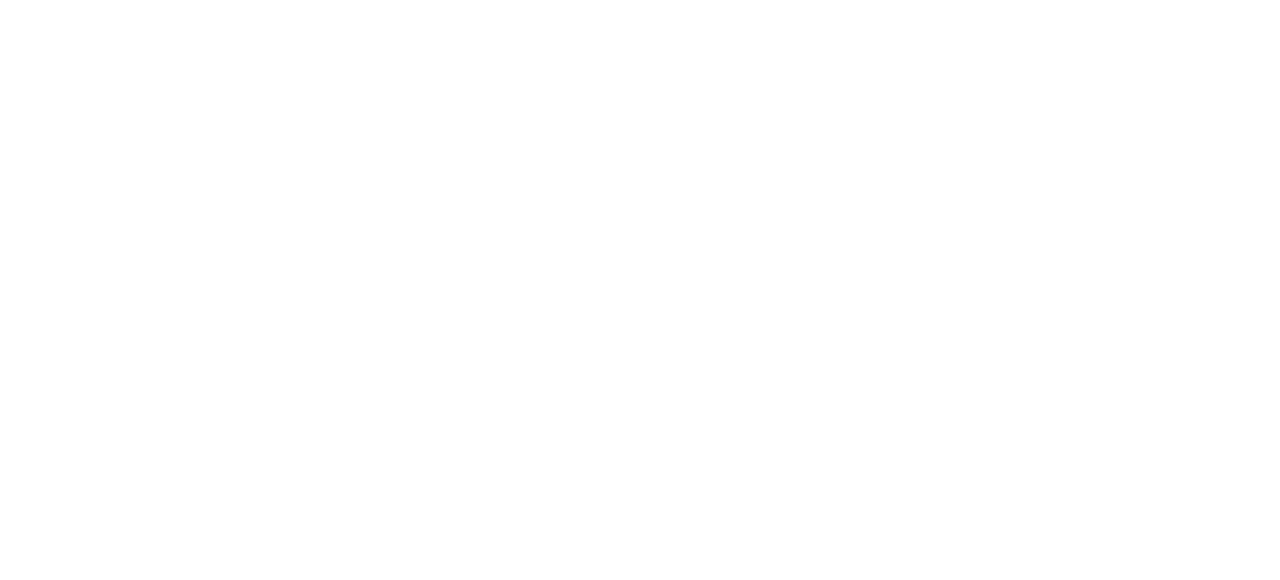
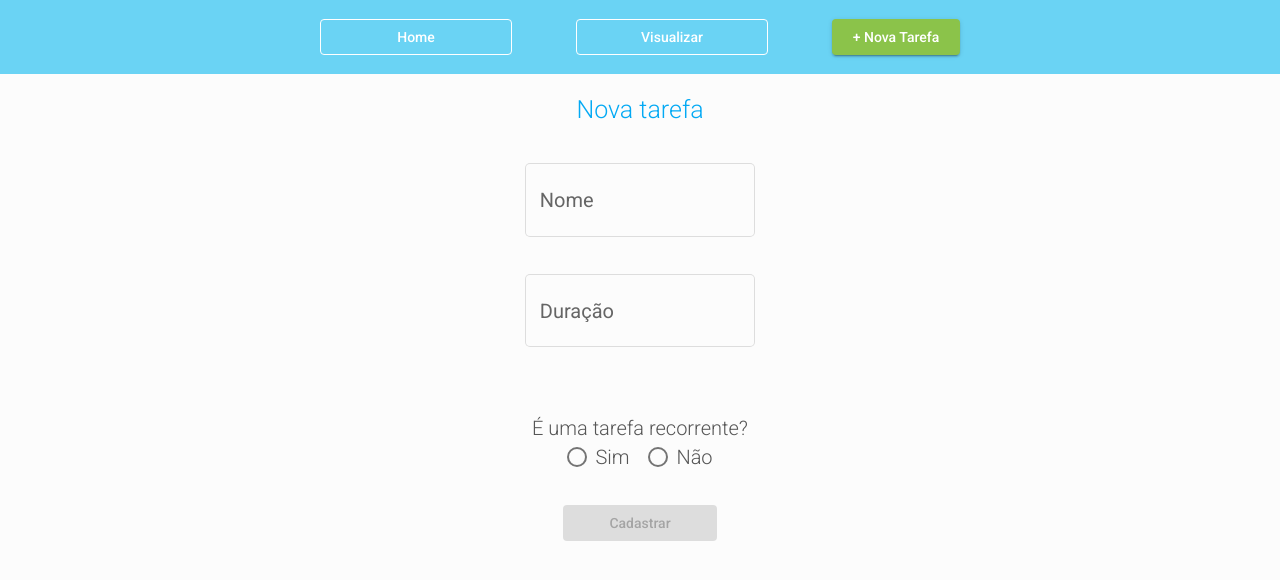
Before and after one commit to eusougz/clean-house, an Angular app in the folder front-end/: page /new-task in a window 1280 px wide. Before the commit this address led to /. Shown: the top 580 px of the page. Built offline with nearby package versions, Linux system fonts and the light colour scheme.

Commit message:
tela adicionar tarefa

```diff
--- a/front-end/src/app/app-routing.module.ts
+++ b/front-end/src/app/app-routing.module.ts
@@ -2,11 +2,13 @@ import { NgModule } from '@angular/core';
 import { Routes, RouterModule } from '@angular/router';
 import { LoginComponent } from './login/login.component';
 import { HomeComponent } from './home/home.component';
+import { NewTaskComponent } from './new-task/new-task.component';
 
 
 const routes: Routes = [
   { path: 'login', component: LoginComponent },
-  { path: 'home', component: HomeComponent }
+  { path: 'home', component: HomeComponent },
+  { path: 'new-task', component: NewTaskComponent }
 ];
 
 @NgModule({
--- a/front-end/src/app/app.component.html
+++ b/front-end/src/app/app.component.html
@@ -1 +1,14 @@
-<router-outlet></router-outlet>
+<div id="menu" fxLayoutGap="5%" fxLayoutAlign="center center">
+  <button fxFlex="15" mat-stroked-button routerLink="/home">Home</button>
+  <button fxFlex="15" mat-stroked-button [matMenuTriggerFor]="visualizar">Visualizar</button>
+  <button fxFlex="10" mat-raised-button color="accent" routerLink="/new-task">+ Nova Tarefa</button>
+</div>
+
+<mat-menu #visualizar="matMenu">
+  <button mat-menu-item>Tarefas Pendentes</button>
+  <button mat-menu-item>Tarefas Semanais</button>
+</mat-menu>
+
+<div class="bg-color">
+  <router-outlet></router-outlet>
+</div>
--- a/front-end/src/app/app.component.scss
+++ b/front-end/src/app/app.component.scss
@@ -0,0 +1,13 @@
+#menu {
+  padding-top: 1.5%;
+  padding-bottom: 1.5%;
+  background-color: #6AD3F4;
+}
+#menu button {
+  color: white;
+  border-color: white;
+}
+.bg-color {
+  height: 100%;
+  background-color: #fcfcfc;
+}
--- a/front-end/src/app/home/home.component.html
+++ b/front-end/src/app/home/home.component.html
@@ -1,45 +1,37 @@
 
-<div id="menu" fxLayoutGap="5%" fxLayoutAlign="center center">
-  <button fxFlex="15" mat-stroked-button>Home</button>
-  <button fxFlex="15" mat-stroked-button [matMenuTriggerFor]="visualizar">Visualizar</button>
-  <button fxFlex="10" mat-raised-button color="accent">+ Nova Tarefa</button>
-</div>
-
-<mat-menu #visualizar="matMenu">
-  <button mat-menu-item>Tarefas Pendentes</button>
-  <button mat-menu-item>Tarefas Semanais</button>
-</mat-menu>
-
-<div fxLayout="column" fxLayoutAlign="center center">
+<div fxLayout="column" fxLayoutAlign="start center">
 
 
   <div class="w-100" fxLayout="column" fxFlexOffset="5%" fxLayoutAlign="center center" fxLayoutGap="2%">
 
-
-
-    <label class="fs-25 black">Tarefas do dia</label>
+    <label class="title">Tarefas do dia</label>
 
     <div class="w-100" fxLayout="row" fxLayoutAlign="center center" fxLayoutGap="2%">
 
       <mat-card fxLayout="column" fxLayoutGap="5%">
-        <span class="data">Organizar cama</span>
-        <div fxLayout="column">
-          <label class="data-title">Duração</label>
+        <span class="data black">Varrer a casa</span>
+        <div fxLayout="column" >
+          <label class="data-title black">Duração</label>
           <div fxLayout fxLayoutAlign="start center" fxLayoutGap="1%">
             <mat-icon>timer</mat-icon>
-            <span class="data">2 minutos</span>
+            <span class="data black">10 minutos</span>
           </div>
         </div>
-        <button mat-stroked-button disabled="true">Concluido</button>
+        <button mat-stroked-button color="accent" disabled="true">Concluido</button>
       </mat-card>
 
       <mat-card fxLayout="column" fxLayoutGap="5%">
-        <span class="data">Varrer a casa</span>
+        <div fxLayout fxLayoutAlign="space-between center">
+          <span class="data black">Organizar cama</span>
+          <div>
+            <mat-icon color="warn" matTooltip="3 dias atrasado">warning</mat-icon>
+          </div>
+        </div>
         <div fxLayout="column">
-          <label class="data-title">Duração</label>
+          <label class="data-title black">Duração</label>
           <div fxLayout fxLayoutAlign="start center" fxLayoutGap="1%">
             <mat-icon>timer</mat-icon>
-            <span class="data">10 minutos</span>
+            <span class="data black">2 minutos</span>
           </div>
         </div>
         <button mat-stroked-button color="accent">Concluir</button>
@@ -50,24 +42,24 @@
     <div class="w-100"  fxLayout="row" fxLayoutAlign="center center" fxLayoutGap="2%">
 
       <mat-card fxLayout="column" fxLayoutGap="5%">
-        <span class="data">Passar pano</span>
+        <span class="data black">Passar pano</span>
         <div fxLayout="column">
-          <label class="data-title">Duração</label>
+          <label class="data-title black">Duração</label>
           <div fxLayout fxLayoutAlign="start center" fxLayoutGap="1%">
             <mat-icon>timer</mat-icon>
-            <span class="data">8 minutos</span>
+            <span class="data black">8 minutos</span>
           </div>
         </div>
         <button mat-stroked-button color="accent">Concluir</button>
       </mat-card>
 
       <mat-card fxLayout="column" fxLayoutGap="5%">
-        <span class="data">Limpar banheiro</span>
+        <span class="data black">Limpar banheiro</span>
         <div fxLayout="column">
-          <label class="data-title">Duração</label>
+          <label class="data-title black">Duração</label>
           <div fxLayout fxLayoutAlign="start center" fxLayoutGap="1%">
             <mat-icon>timer</mat-icon>
-            <span class="data">25 minutos</span>
+            <span class="data black">25 minutos</span>
           </div>
         </div>
         <button mat-stroked-button color="accent">Concluir</button>
--- a/front-end/src/app/home/home.component.scss
+++ b/front-end/src/app/home/home.component.scss
@@ -1,34 +1,26 @@
-#menu {
-  padding-top: 3%;
-  padding-bottom: 3%;
-  background-color: #6AD3F4;
-}
-
 .w-100 {
   width: 100%;
 }
 .fs-25 {
   font-size: 25px;
 }
-.black {
-  color: #565656;
-}
 
 mat-card{
   width: 20%;
 }
-button, #menu button {
-  color: white;//#6AD3F4;
+button {
+  color: white;
   border-color: white;
 }
 button.mat-menu-item {
   color: #b5b5b5;
 }
 .data-title {
-  color: #565656;
   font-weight: bold;
 }
 .data {
-  color: #565656;
   font-size: 20px;
 }
+.black, .black mat-card {
+  color: #565656;
+}
--- /dev/null
+++ b/front-end/src/app/new-task/new-task.component.html
@@ -0,0 +1,64 @@
+
+<div class="black fs-20" fxFlex fxLayout="column" fxLayoutAlign="center center" fxLayoutGap="3%">
+
+  <label class="title" fxFlexOffset="2%">Nova tarefa</label>
+
+  <div class="w-60" fxLayout="column" fxLayoutAlign="center center">
+    <mat-form-field appearance="outline" class="w-30">
+      <mat-label>Nome</mat-label>
+      <input matInput placeholder="Digite o nome da tarefa">
+    </mat-form-field>
+
+    <mat-form-field appearance="outline" class="w-30">
+      <mat-label>Duração</mat-label>
+      <input matInput placeholder="Digite em minutos" type="number" min="1">
+    </mat-form-field>
+  </div>
+
+  <div fxLayout="column" fxLayoutGap="2%" fxLayoutAlign="center center" class="w-30 fs-20">
+    <label id="recorrente">É uma tarefa recorrente?</label>
+    <mat-radio-group
+      aria-label="recorrente"
+      fxLayoutAlign="center center"
+      fxLayoutGap="15%"
+      (change)="isRecurrent($event)"
+    >
+      <mat-radio-button color="primary" value="1">Sim</mat-radio-button>
+      <mat-radio-button color="primary" value="0">Não</mat-radio-button>
+    </mat-radio-group>
+  </div>
+
+  <div *ngIf="recurrent != null">
+    <div *ngIf="recurrent" fxLayout="column" fxLayoutGap="2%" fxLayoutAlign="center center" class="fs-20">
+      <label id="dias-semana">Selecione os dias da semana</label>
+      <mat-button-toggle-group
+        multiple="true"
+        vertical="false"
+        aria-label="dias-semana"
+        (change)="weekDays($event)"
+      >
+        <mat-button-toggle value="0">Domingo</mat-button-toggle>
+        <mat-button-toggle value="1">Sábado</mat-button-toggle>
+        <mat-button-toggle value="2">Segunda</mat-button-toggle>
+        <mat-button-toggle value="3">Terça</mat-button-toggle>
+        <mat-button-toggle value="4">Quarta</mat-button-toggle>
+        <mat-button-toggle value="5">Quinta</mat-button-toggle>
+        <mat-button-toggle value="6">Sexta</mat-button-toggle>
+      </mat-button-toggle-group>
+    </div>
+
+    <div *ngIf="!recurrent" fxLayout="column" fxLayoutGap="2%" fxLayoutAlign="center center" class="fs-20">
+      <mat-form-field>
+        <mat-label>Selecione a data</mat-label>
+        <input matInput [matDatepicker]="picker">
+        <mat-datepicker-toggle matSuffix [for]="picker"></mat-datepicker-toggle>
+        <mat-datepicker touchUi #picker></mat-datepicker>
+      </mat-form-field>
+    </div>
+  </div>
+
+  <div class="w-60" fxLayoutAlign="center center" >
+    <button fxFlex="20" mat-raised-button color="accent" [disabled]="!canRegister">Cadastrar</button>
+  </div>
+
+</div>
--- /dev/null
+++ b/front-end/src/app/new-task/new-task.component.scss
@@ -0,0 +1,15 @@
+.w-30 {
+  width: 30%;
+}
+.w-60 {
+  width: 60%;
+}
+.fs-20 {
+  font-size: 20px;
+}
+.black {
+  color: #565656;
+}
+.mat-raised-button {
+  color: white;
+}
--- /dev/null
+++ b/front-end/src/app/new-task/new-task.component.ts
@@ -0,0 +1,32 @@
+import { Component, OnInit } from '@angular/core';
+
+@Component({
+  selector: 'app-new-task',
+  templateUrl: './new-task.component.html',
+  styleUrls: ['./new-task.component.scss']
+})
+export class NewTaskComponent implements OnInit {
+
+  recurrent: boolean;
+  canRegister = false;
+
+  constructor() { }
+
+  ngOnInit(): void {
+  }
+
+  isRecurrent(e) {
+    if (e.value == 1) {
+      this.recurrent = true;
+    } else {
+      this.recurrent = false;
+    }
+  }
+
+  weekDays(e) {
+    if (e.value.lenght != 0) {
+      this.canRegister = true;
+    }
+  }
+
+}
--- a/front-end/src/styles.scss
+++ b/front-end/src/styles.scss
@@ -1,4 +1,18 @@
 /* You can add global styles to this file, and also import other style files */
 
 html, body { height: 100%; }
-body { margin: 0; font-family: Roboto, "Helvetica Neue", sans-serif; }
+body { margin: 0; font-family: Roboto, "Helvetica Neue", sans-serif; font-weight: 300 !important ;}
+
+@import './custom-theme.scss';
+
+.title {
+  font-size: 25px;
+  font-weight: 200;
+  color: mat-color($my-theme-primary);
+}
+
+.mat-button-toggle-checked,
+.mat-button-toggle-checked.mat-button-toggle-appearance-standard {
+  background-color: mat-color($my-theme-primary);
+  color: white;
+}
```
Also changed, not shown: front-end/src/app/app.module.ts (+18 -3 lines), front-end/src/custom-theme.scss (line endings or trailing spaces), 2 other files (tests, documents, lock files or other folders).
